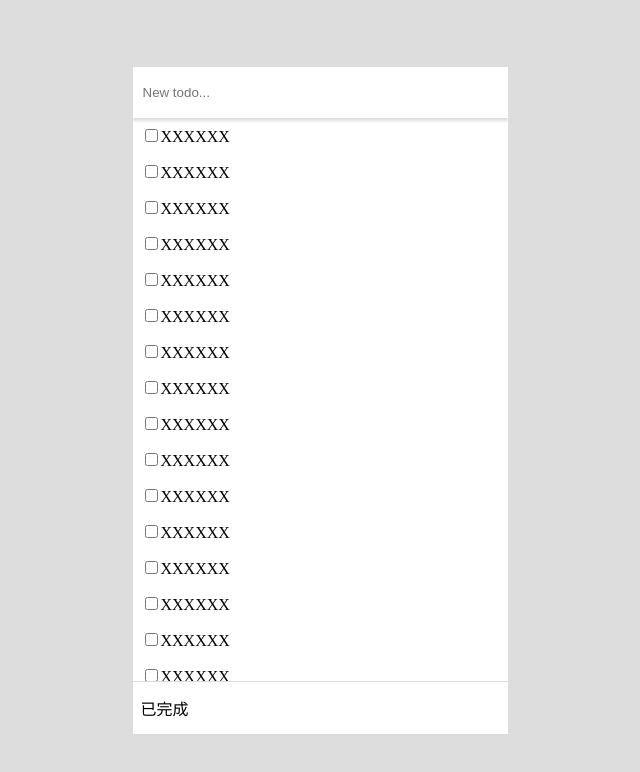
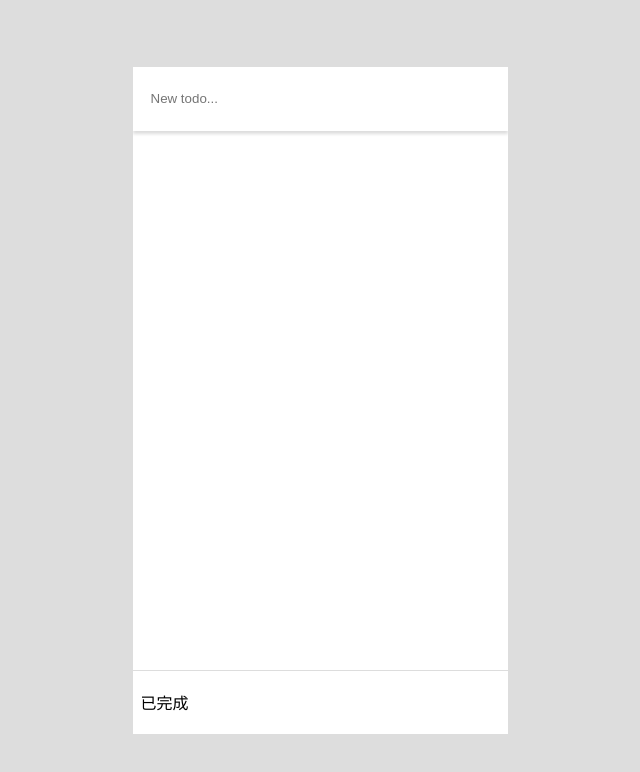
Before and after one commit to WuYunYung/react-todo, a React (Create React App) app: page / in a window 1280 px wide. Shown: the top 772 px of the page, without its empty margins (320-960 px from the left). Built offline with nearby package versions, Linux system fonts and the light colour scheme.

Commit message:
feat: 完善todo功能

```diff
--- a/package.json
+++ b/package.json
@@ -6,6 +6,7 @@
     "@testing-library/jest-dom": "^5.11.4",
     "@testing-library/react": "^11.1.0",
     "@testing-library/user-event": "^12.1.10",
+    "nanoid": "^3.1.25",
     "react": "^17.0.2",
     "react-dom": "^17.0.2",
     "react-scripts": "4.0.3",
--- a/src/App.jsx
+++ b/src/App.jsx
@@ -5,12 +5,46 @@ import List from './List'
 import Footer from './Footer'
 
 export default class App extends Component {
+
+  state = {
+    todos: []
+  }
+
+  addTodo = todoItem => {
+    this.setState({
+      todos: [...this.state.todos, todoItem]
+    })
+  }
+
+  updateTodo = (id, value) => {
+    this.setState({
+      todos: this.state.todos.map(todo => {
+        if (todo.id === id) return {
+          ...todo, done: value
+        }
+        return todo
+      })
+    })
+  }
+
+  deleteTodo = (id) => {
+    this.setState({
+      todos: this.state.todos.filter(todo => {
+        return todo.id !== id
+      })
+    })
+  }
+
   render() {
     return (
       <div id="app">
-        <Header />
+        <Header addTodo={this.addTodo} />
         <main>
-          <List />
+          <List
+            todos={this.state.todos}
+            updateTodo={this.updateTodo}
+            deleteTodo={this.deleteTodo}
+          />
         </main>
         <Footer />
       </div>
--- a/src/Header/index.jsx
+++ b/src/Header/index.jsx
@@ -1,10 +1,11 @@
 import React, { Component } from 'react'
 import styled from 'styled-components'
+import { nanoid } from 'nanoid'
 
 const StyledHeader = styled.header`
   box-shadow: 0 3px 3px #ddd;
   box-sizing: border-box;
-  padding: 8px;
+  padding: 16px;
   display: flex;
   align-items: center;
 `
@@ -18,10 +19,24 @@ const StyledInput = styled.input`
 `
 
 export default class Header extends Component {
+
+  handleEnter = async e => {
+    const { keyCode, target } = e
+    const { value } = target
+    if (keyCode !== 13) return
+    if (!value) return
+    await this.props.addTodo({
+      id: nanoid(),
+      content: value,
+      done: false
+    })
+    target.value = ''
+  }
+
   render() {
     return (
       <StyledHeader className="header">
-        <StyledInput type="text" placeholder="New todo..."/>
+        <StyledInput type="text" placeholder="New todo..." onKeyUp={this.handleEnter} />
       </StyledHeader>
     )
   }
--- a/src/Item/index.jsx
+++ b/src/Item/index.jsx
@@ -2,7 +2,7 @@ import React, { Component } from 'react'
 import styled from 'styled-components'
 
 const Item = styled.li`
-  padding: 8px;
+  padding: 16px;
   display: flex;
   align-items: center;
   user-select: none;
@@ -12,8 +12,7 @@ const Item = styled.li`
 `
 const Label = styled.label`
   flex-grow: 1;
-`;
-
+`
 const TextBtn = styled.button`
   border: none;
   border-radius: 50%;
@@ -37,7 +36,7 @@ export default class index extends Component {
     show: false
   }
 
-  handleMouse = (flag) => {
+  handleMouse = flag => {
     return () => {
       this.setState({
         show: flag
@@ -45,18 +44,30 @@ export default class index extends Component {
     }
   }
 
+  handleChange = e => {
+    const { checked } = e.target
+    const { updateTodo, id } = this.props
+    updateTodo(id, checked)
+  }
+
+  handleClick = () => {
+    const { deleteTodo, id } = this.props
+    deleteTodo(id)
+  }
+
   render() {
     const { show } = this.state
+    const { content } = this.props
     return (
       <Item
         onMouseEnter={this.handleMouse(true)}
         onMouseLeave={this.handleMouse(false)}
       >
         <Label>
-          <input type="checkbox" />
-          <span>XXXXXX</span>
+          <input type="checkbox" onChange={this.handleChange} />
+          <span>{content}</span>
         </Label>
-        {show ? <TextBtn /> : '' }
+        {show ? <TextBtn onClick={this.handleClick }/> : ''}
       </Item>
     )
   }
--- a/src/List/index.jsx
+++ b/src/List/index.jsx
@@ -11,29 +11,16 @@ const StyleList = styled.ul`
 
 export default class List extends Component {
   render() {
+    const { todos, updateTodo, deleteTodo } = this.props
     return (
       <StyleList>
-        <Item />
-        <Item />
-        <Item />
-        <Item />
-        <Item />
-        <Item />
-        <Item />
-        <Item />
-        <Item />
-        <Item />
-        <Item />
-        <Item />
-        <Item />
-        <Item />
-        <Item />
-        <Item />
-        <Item />
-        <Item />
-        <Item />
-        <Item />
-        <Item />
+        {todos.map(todo =>
+          <Item
+            key={todo.id}
+            {...todo}
+            updateTodo={updateTodo}
+            deleteTodo={deleteTodo}
+          />)}
       </StyleList>
     )
   }
```
Also changed, not shown: 1 other file (tests, documents, lock files or other folders).
